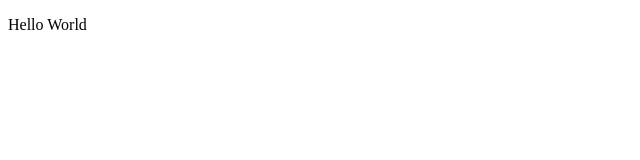
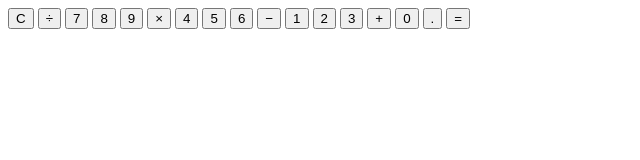
Before and after one commit to kotarohzk/odin-calculator, a plain HTML site: page index.html in a window 1280 px wide. Shown: the whole page, without its empty margins (0-640 px from the left). Drawn offline with Linux system fonts and the light colour scheme.

Commit message:
feat: add calculator markup

```diff
--- a/index.html
+++ b/index.html
@@ -7,6 +7,27 @@
     <script src="./app.js" defer></script>
   </head>
   <body>
-    <p>Hello World</p>
+    <div class="calculator">
+      <div class="display"></div>
+      <div class="buttons">
+        <button type="button" class="btn">C</button>
+        <button type="button" class="btn">&divide;</button>
+        <button type="button" class="btn">7</button>
+        <button type="button" class="btn">8</button>
+        <button type="button" class="btn">9</button>
+        <button type="button" class="btn">&times;</button>
+        <button type="button" class="btn">4</button>
+        <button type="button" class="btn">5</button>
+        <button type="button" class="btn">6</button>
+        <button type="button" class="btn">&minus;</button>
+        <button type="button" class="btn">1</button>
+        <button type="button" class="btn">2</button>
+        <button type="button" class="btn">3</button>
+        <button type="button" class="btn">&plus;</button>
+        <button type="button" class="btn">0</button>
+        <button type="button" class="btn">.</button>
+        <button type="button" class="btn">&equals;</button>
+      </div>
+    </div>
   </body>
 </html>
```
